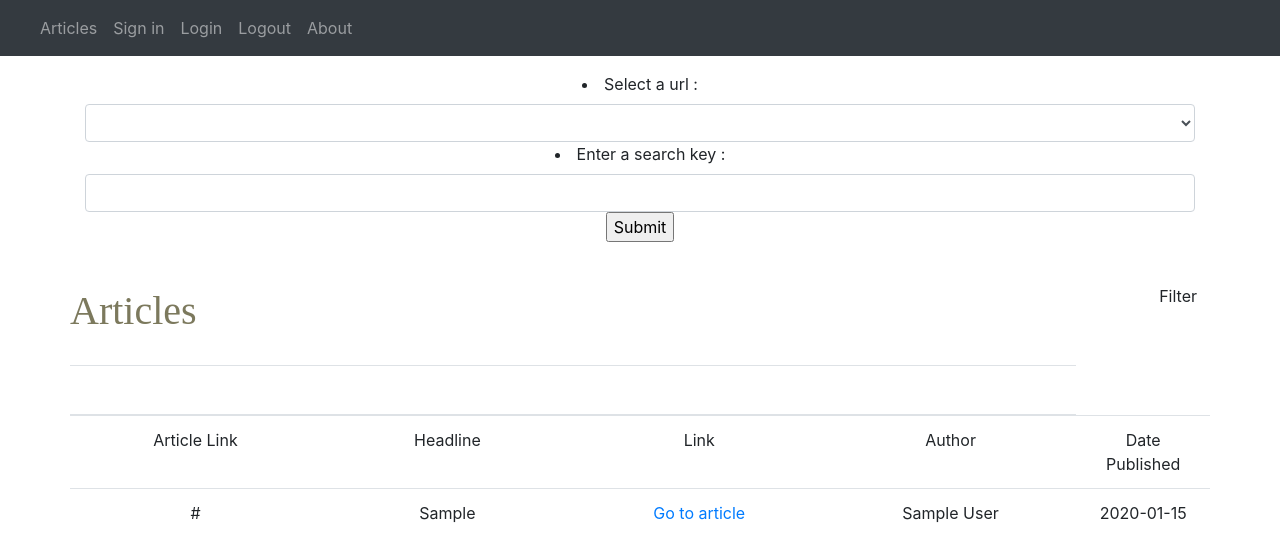
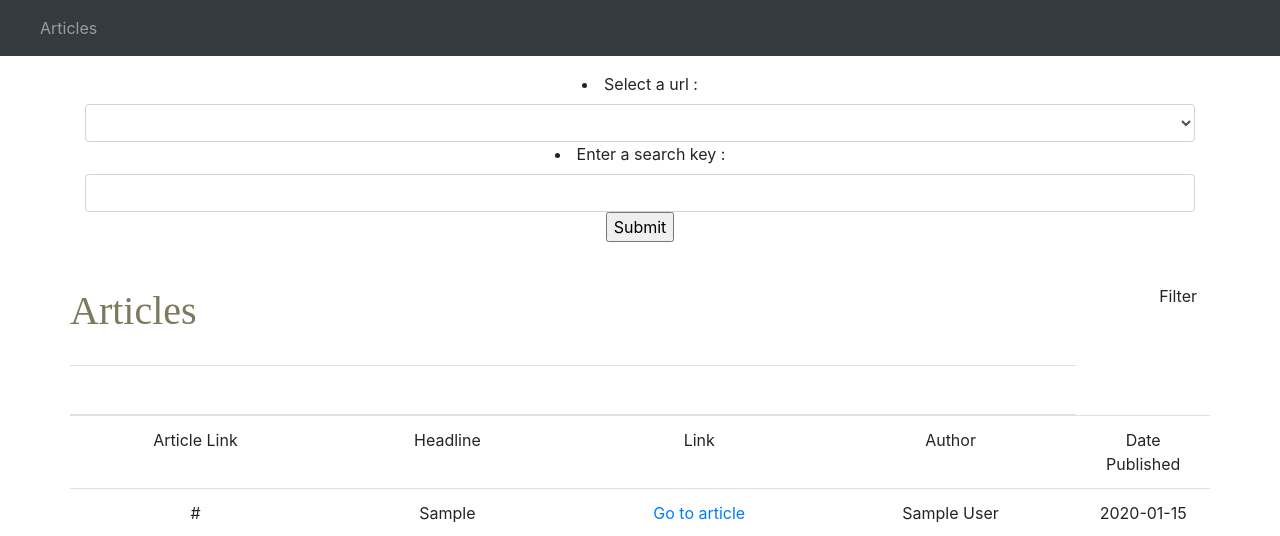
Before and after one commit to djaenicke3/Dan, a Django app: page / in a window 1280 px wide. Shown: the top 536 px of the page. Run offline with Django 3.2, Linux system fonts and the light colour scheme; tables that the repository leaves empty hold one stand-in row (values such as "Sample post"); parts of the project's set-up code (start-up, migrations or seed data) failed here and were passed over; some libraries are stand-ins or nearby versions.

Commit message:
'version1.1'

```diff
--- a/Dan/Dan/settings.py
+++ b/Dan/Dan/settings.py
@@ -131,6 +131,7 @@ USE_TZ = True
 # https://docs.djangoproject.com/en/3.0/howto/static-files/
 
 STATIC_URL = '/static/'
+STATIC_ROOT = os.path.join(BASE_DIR, 'static/')
 
 STATICFILES_DIRS = [
     os.path.join(BASE_DIR, 'statics'),
--- a/Dan/first_page/templates/first_page/articles.html
+++ b/Dan/first_page/templates/first_page/articles.html
@@ -1,8 +1,7 @@
 {% extends "first_page/base.html" %}
 
 
-{% block title %}Home{%endblock%}
-
+News
 
 
 
--- a/Dan/first_page/templates/first_page/base.html
+++ b/Dan/first_page/templates/first_page/base.html
@@ -23,11 +23,11 @@
           <div class="collapse navbar-collapse" id="navbarNavAltMarkup">
             <div class="navbar-nav">
               <a class="nav-item nav-link" href="/">Articles <span class="sr-only">(current)</span></a>
-              <a class="nav-item nav-link" href="/signin">Sign in</a>
+              <!-- <a class="nav-item nav-link" href="/signin">Sign in</a>
 
                 <a class="nav-item nav-link" href="/login">Login</a>
               <a class="nav-item nav-link" id="login" href="/logout">Logout</a>
-              <a class="nav-item nav-link" id="logout" href="/about">About</a>
+              <a class="nav-item nav-link" id="logout" href="/about">About</a>-->
             </div>
           </div>
         </nav>
```
